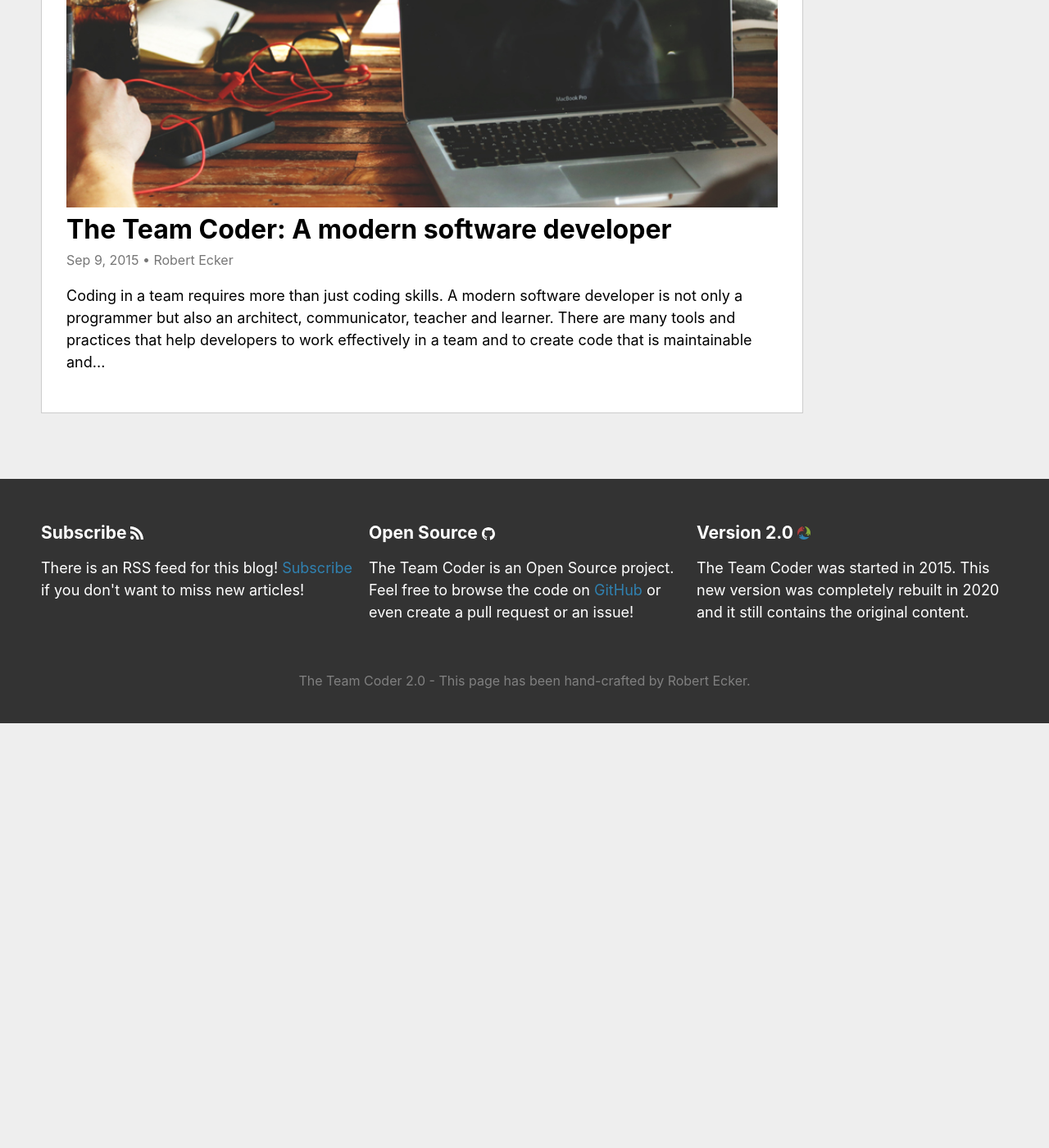
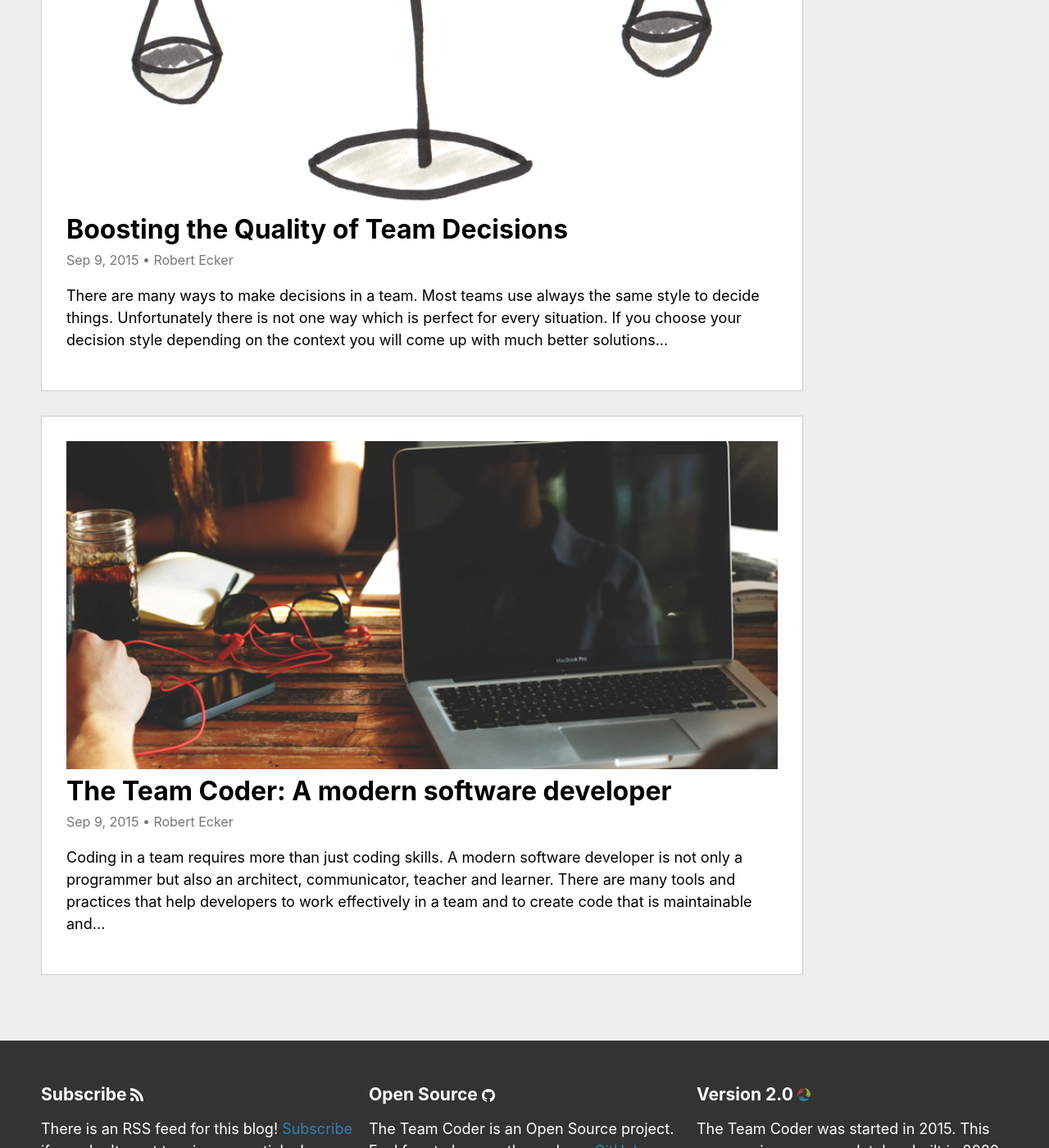
Before and after one commit to team-coder/team-coder.com, a Jekyll site: the page built from index.markdown, in a window 1280 px wide and 1400 px high, scrolled down 8587 px. Shown: the whole window at 82% size. Built offline with Jekyll 4.4.1, drawn with Linux system fonts in a browser that asks for light colours; before the commit the page ends 9469 px from its top, so only the background shows below that; some of the changed lines change nothing that is shown.

Commit message:
Add new Blog Post
Boosting the Quality of Team Decisions

```diff
--- /dev/null
+++ b/_posts/2015-12-17-boosting-the-quality-of-team-decisions.md
@@ -0,0 +1,74 @@
+---
+layout: post
+title:  "Boosting the Quality of Team Decisions"
+author: "Robert Ecker"
+date:   2015-09-09 12:00:00 +0200
+categories: leadership
+image: ../images/posts/2015-12-17-boosting-the-quality-of-team-decisions/title-image.png
+---
+
+There are many ways to make decisions in a team. Most teams use always the same style to decide things. Unfortunately there is not *one* way which is perfect for every situation. If you choose your decision style depending on the context you will come up with much better solutions for important questions.
+
+This article is based on a very interesting chapter in Gerald M. Weinberg’s book *“Becoming a Technical Leader“*. The author describes three basic ways for making a decision: *Voting*, *Consensus* and the *Strong Leader*.
+
+
+## Voting
+
+A very simple way to make a decision between some predefined possibilities is to make a voting without any discussion. The options are summed up and then every team member votes for his or her favorite. In the end the team agrees on the option with the most votes. This process is quick and everybody feels equally important.
+
+People won’t be manipulated by the ones with more eloquence or personal power. Nevertheless, people tend to follow the crowd. If the first voter chooses *option one* it is very likely that others will follow and also vote for *option one*. You can avoid that by letting the team vote simultaneously and then uncover all the votes at once.
+
+The average result of a voting is a decision which is not perfect but also not totally wrong. The problem is that not everybody in the team will have the knowledge to make a good vote. In a typical, small software development team of a few people that will lead to medium-quality results.
+
+
+## Consensus
+
+Consensus means that the whole team has to agree on one solution. The participants discuss the problem until they find a consensus which is acceptable for everyone. In most cases that consumes much time and it can be very exhausting if the opinions are too different and two team members insist on their contrary opinions. However, the average quality of the final decision is very high because normally, in the end of the discussion, everyone has a deep understanding of the problem.
+
+
+## Strong Leader
+
+Having a strong leader who makes the decision is also a valid way. The team can discuss the problem but in the end it is one person who decides. Even though that seems “old school” for many software developers there are some situations when giving the decision power to one team member can be very effective. It is perfect when you have one domain expert who has much more knowledge of the topic than all the other ones.
+
+**The secret is that the decision maker doesn’t have to be the officially appointed leader of the team.** Instead it should be the one with the most experience on the topic you want to discuss. This can change from subject to subject. Of course this approach can also fail dramatically if the leader makes a bad decision.
+
+
+## Choosing the right style
+
+Many teams use always the same style. For example there are teams that want to be as democratic as possible thus they always vote. Other teams have a “Senior” software developer who constantly uses her right to make the decisions. Others prefer to find a consensus with the whole team. Some teams have a mix of different styles which can also work. The problem is that very few teams choose their decision style based on the context! **Choosing the right style before every discussion can boost the quality of the outcome!**
+
+Here are some points which you can use to choose the best decision style for your current context:
+
+### Voting
+#### Pros
+- quick results
+- everyone feels equal
+- people are less influenced by other people with more personal power
+- suitable if nobody has deep knowledge about the topic
+- helpful if nobody wants to take responsibility
+- rarely leads to seriously wrong results
+
+#### Cons
+- result is often not optimal
+- without a discussion the participants won’t learn anything
+
+### Consensus
+#### Pros
+- great results
+- usually, after the discussion, the participants know more than before
+
+#### Cons
+- takes much time
+- can be very exhausting if there are completely different opinions
+
+### Strong Leader
+#### Pros
+- quick results
+- great results if the leader has deep knowledge of the topic
+
+#### Cons
+- bad results if the leader has not much knowledge of the topic and doesn’t want to listen to the others
+- the ones who don’t decide might feel less important
+
+<br/>
+What are your experiences with different styles for making decisions? Your comments are highly appreciated!
--- a/css/main.scss
+++ b/css/main.scss
@@ -39,6 +39,11 @@ h2 {
 h3 {
     margin-top: 30px;
     margin-bottom: -5px;
+}
+
+h4 {
+    margin-top: 20px;
+    margin-bottom: -15px;
 }
 
 a {
```
Also changed, not shown: images/posts/2015-12-17-boosting-the-quality-of-team-decisions/title-image.png (added).
